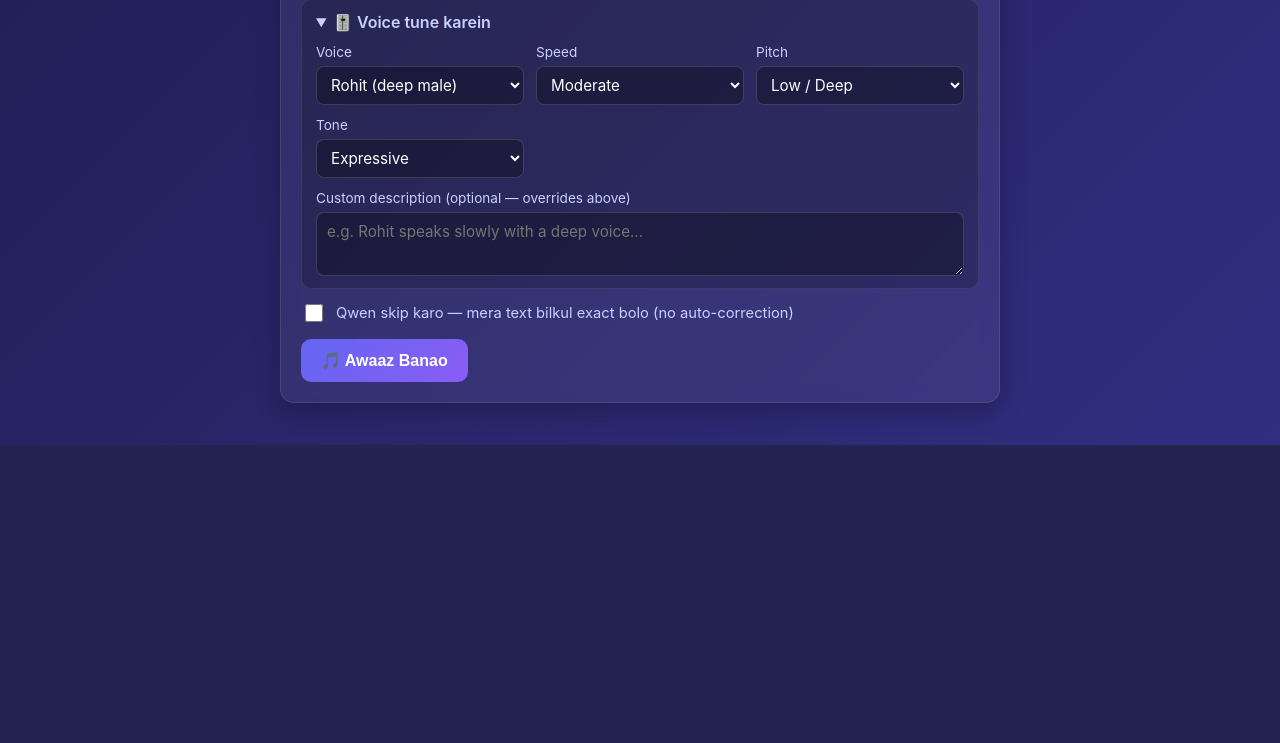
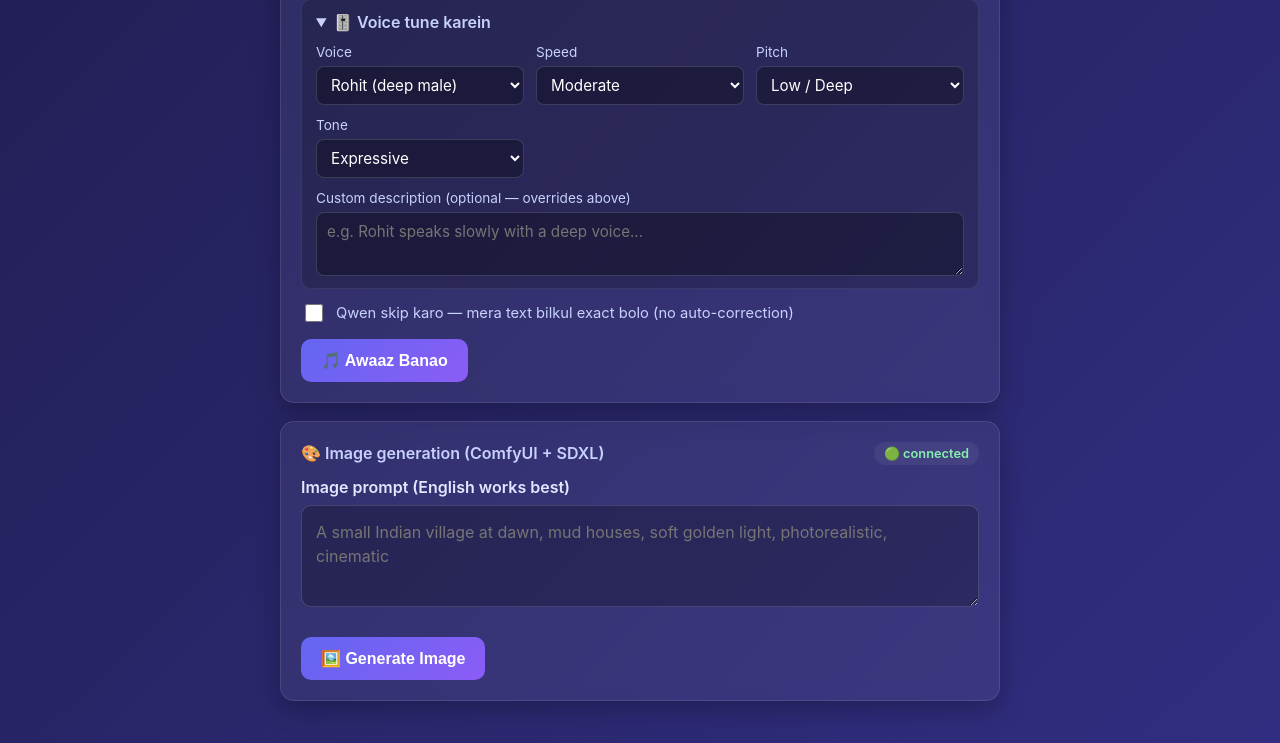
Before and after one commit to saurabhrathi00/text-to-speech, a Flask app: page / in a window 1280 px wide. Shown: the part 561-1304 px from the top of the page. Before the commit the page ends 1006 px from the top, so only its background shows below. Run offline with Flask 3, Linux system fonts and the light colour scheme; data that the repository does not hold is empty.

Commit message:
Integrate ComfyUI for image generation alongside TTS pipeline
User wants image generation as part of the full content pipeline.
Same architectural pattern as Ollama: ComfyUI runs as an independent
service (D:\ComfyUI\run_nvidia_gpu.bat at localhost:8188); our Flask
app talks to it via HTTP API. No SDXL Python deps in our venv.

New module image_gen.py:
- is_configured(): pings ComfyUI's /system_stats with 3s timeout
- _build_workflow(): emits ComfyUI's API-format JSON for the minimal
  SDXL text-to-image graph — Checkpoint → CLIPText (pos+neg) →
  EmptyLatent → KSampler → VAEDecode → SaveImage
- generate(): submits the workflow, polls /history/{prompt_id} until
  it completes, fetches the PNG via /view, returns bytes. Raises
  ComfyError on any failure with context

app.py:
- POST /api/image — takes prompt + optional negative/width/height/
  steps/seed, returns {"image_url": "/images/..."}. 503 if ComfyUI
  isn't reachable, 502 on workflow errors.
- GET /api/image/status — UI uses this to show 🟢/🔴 connection badge.
- GET /images/<file> — serves generated PNGs.
- New IMAGE_DIR (./images/) for storage.

UI:
- New "🎨 Image generation" card above the TTS result section.
- Prompt textarea + Generate Image button + spinner.
- Comfy reachability badge auto-refreshes every 15s.
- Generated image inline + download link.
- 10-min frontend timeout on /api/image fetch (some workflows are slow).

.env.example documents COMFY_HOST and COMFY_MODEL overrides.

This is Phase 1 — single image from prompt. Phase 2 will hook Qwen for
scene-level prompt generation from story text, and Phase 3 will add
IP-Adapter / character LoRA for consistent characters across scenes.

Co-Authored-By: Claude Opus 4.7 (1M context) <noreply@anthropic.com>

```diff
--- a/app.py
+++ b/app.py
@@ -28,6 +28,7 @@ from tts_engine import synthesize as parler_synthesize, build_description, load_
 from aligner import align as align_words, load_aligner
 import eleven_tts
 import bark_tts
+import image_gen
 
 
 PARLER_SPEAKERS = _CONFIG_PARLER_SPEAKERS
@@ -72,6 +73,8 @@ def _tts_synthesize(text: str, out_path: str, description: str,
 BASE_DIR = Path(__file__).parent.resolve()
 AUDIO_DIR = BASE_DIR / "audio"
 AUDIO_DIR.mkdir(exist_ok=True)
+IMAGE_DIR = BASE_DIR / "images"
+IMAGE_DIR.mkdir(exist_ok=True)
 
 app = Flask(__name__)
 
@@ -223,6 +226,56 @@ def serve_audio(filename):
     return send_from_directory(AUDIO_DIR, filename, mimetype=mimetype)
 
 
+@app.route("/images/<path:filename>")
+def serve_image(filename):
+    return send_from_directory(IMAGE_DIR, filename, mimetype="image/png")
+
+
+@app.route("/api/image", methods=["POST"])
+def api_image():
+    data = request.get_json(silent=True) or {}
+    prompt = (data.get("prompt") or "").strip()
+    if not prompt:
+        return jsonify({"error": "prompt required"}), 400
+
+    if not image_gen.is_configured():
+        return jsonify({
+            "error": "ComfyUI reachable nahi hai. Make sure run_nvidia_gpu.bat chal raha hai at localhost:8188"
+        }), 503
+
+    width = int(data.get("width", 1024))
+    height = int(data.get("height", 1024))
+    steps = int(data.get("steps", 20))
+    negative = (data.get("negative") or "blurry, low quality, distorted, ugly").strip()
+    seed = data.get("seed")
+    seed = int(seed) if seed is not None else None
+
+    t0 = time.time()
+    print(f"[app] /api/image → {len(prompt)} chars, {width}x{height}, {steps} steps")
+    try:
+        img_bytes = image_gen.generate(
+            prompt=prompt, negative=negative,
+            width=width, height=height, steps=steps, seed=seed,
+        )
+    except image_gen.ComfyError as e:
+        print(f"[app] image gen FAILED: {e}")
+        return jsonify({"error": f"Image generate nahi hui: {e}"}), 502
+    except Exception:
+        traceback.print_exc()
+        return jsonify({"error": "Image generate nahi hui"}), 500
+
+    filename = f"img_{int(time.time())}_{uuid.uuid4().hex[:6]}.png"
+    out_path = IMAGE_DIR / filename
+    out_path.write_bytes(img_bytes)
+    print(f"[app] /api/image done in {time.time() - t0:.1f}s → {filename}")
+    return jsonify({"image_url": f"/images/{filename}"})
+
+
+@app.route("/api/image/status")
+def api_image_status():
+    return jsonify({"comfy_reachable": image_gen.is_configured()})
+
+
 def _warmup_in_background():
     provider = _default_provider()
     print(f"[startup] TTS provider: {provider}")
--- /dev/null
+++ b/image_gen.py
@@ -0,0 +1,135 @@
+import os
+import time
+import uuid
+import requests
+
+COMFY_HOST = os.getenv("COMFY_HOST", "http://127.0.0.1:8188")
+COMFY_MODEL = os.getenv("COMFY_MODEL", "sd_xl_base_1.0.safetensors")
+
+
+class ComfyError(Exception):
+    pass
+
+
+def is_configured() -> bool:
+    """Quick health check — is ComfyUI reachable?"""
+    try:
+        r = requests.get(f"{COMFY_HOST}/system_stats", timeout=3)
+        return r.status_code == 200
+    except requests.RequestException:
+        return False
+
+
+def _build_workflow(prompt: str, negative: str, width: int, height: int,
+                     steps: int, seed: int, cfg: float) -> dict:
+    """Minimal SDXL text-to-image workflow in ComfyUI's API format."""
+    return {
+        "3": {
+            "class_type": "KSampler",
+            "inputs": {
+                "seed": seed,
+                "steps": steps,
+                "cfg": cfg,
+                "sampler_name": "euler",
+                "scheduler": "normal",
+                "denoise": 1.0,
+                "model": ["4", 0],
+                "positive": ["6", 0],
+                "negative": ["7", 0],
+                "latent_image": ["5", 0],
+            },
+        },
+        "4": {
+            "class_type": "CheckpointLoaderSimple",
+            "inputs": {"ckpt_name": COMFY_MODEL},
+        },
+        "5": {
+            "class_type": "EmptyLatentImage",
+            "inputs": {"width": width, "height": height, "batch_size": 1},
+        },
+        "6": {
+            "class_type": "CLIPTextEncode",
+            "inputs": {"text": prompt, "clip": ["4", 1]},
+        },
+        "7": {
+            "class_type": "CLIPTextEncode",
+            "inputs": {"text": negative, "clip": ["4", 1]},
+        },
+        "8": {
+            "class_type": "VAEDecode",
+            "inputs": {"samples": ["3", 0], "vae": ["4", 2]},
+        },
+        "9": {
+            "class_type": "SaveImage",
+            "inputs": {"filename_prefix": "tts_app", "images": ["8", 0]},
+        },
+    }
+
+
+def generate(prompt: str, negative: str = "",
+              width: int = 1024, height: int = 1024,
+              steps: int = 20, seed: int | None = None,
+              cfg: float = 7.5, poll_timeout: int = 300) -> bytes:
+    """Generate an image via ComfyUI's HTTP API. Returns PNG bytes.
+
+    Submits a workflow, polls history endpoint until the prompt finishes,
+    then fetches the generated image from /view.
+    """
+    if seed is None:
+        seed = int(time.time())
+
+    workflow = _build_workflow(prompt, negative, width, height, steps, seed, cfg)
+    client_id = uuid.uuid4().hex
+
+    t0 = time.time()
+    print(f"[comfy] submit prompt → {prompt[:80]!r} ({width}x{height}, {steps} steps)")
+    try:
+        r = requests.post(
+            f"{COMFY_HOST}/prompt",
+            json={"prompt": workflow, "client_id": client_id},
+            timeout=10,
+        )
+        r.raise_for_status()
+    except requests.RequestException as e:
+        raise ComfyError(f"submit failed: {e}") from e
+
+    body = r.json()
+    if "prompt_id" not in body:
+        raise ComfyError(f"unexpected submit response: {body}")
+    prompt_id = body["prompt_id"]
+
+    deadline = time.time() + poll_timeout
+    while time.time() < deadline:
+        time.sleep(1)
+        try:
+            h = requests.get(f"{COMFY_HOST}/history/{prompt_id}", timeout=5)
+        except requests.RequestException:
+            continue
+        if h.status_code != 200:
+            continue
+        history = h.json()
+        if prompt_id not in history:
+            continue
+        entry = history[prompt_id]
+        if entry.get("status", {}).get("status_str") == "error":
+            err = entry.get("status", {}).get("messages", [])
+            raise ComfyError(f"workflow failed: {err}")
+        outputs = entry.get("outputs", {})
+        for node_id, output in outputs.items():
+            images = output.get("images") or []
+            if not images:
+                continue
+            meta = images[0]
+            params = {
+                "filename": meta["filename"],
+                "subfolder": meta.get("subfolder", ""),
+                "type": meta.get("type", "output"),
+            }
+            try:
+                img_resp = requests.get(f"{COMFY_HOST}/view", params=params, timeout=10)
+                img_resp.raise_for_status()
+            except requests.RequestException as e:
+                raise ComfyError(f"fetch image failed: {e}") from e
+            print(f"[comfy] generated in {time.time() - t0:.1f}s → {meta['filename']}")
+            return img_resp.content
+    raise ComfyError(f"timed out after {poll_timeout}s waiting for prompt {prompt_id}")
--- a/static/style.css
+++ b/static/style.css
@@ -258,6 +258,55 @@ details summary {
   font-weight: 600;
 }
 
+.image-card .image-header {
+  display: flex;
+  justify-content: space-between;
+  align-items: center;
+  margin-bottom: 12px;
+  font-weight: 600;
+  color: #c7d2fe;
+}
+.comfy-status {
+  font-size: 0.8rem;
+  padding: 4px 10px;
+  border-radius: 999px;
+  background: rgba(255,255,255,0.06);
+  color: #94a3b8;
+}
+.comfy-status.ok { color: #86efac; }
+.comfy-status.bad { color: #fca5a5; }
+
+.image-controls {
+  display: flex;
+  align-items: center;
+  gap: 12px;
+  margin-top: 12px;
+}
+.image-status {
+  display: flex;
+  align-items: center;
+  gap: 8px;
+  color: #c7d2fe;
+  font-size: 0.9rem;
+}
+.image-result {
+  margin-top: 14px;
+  display: flex;
+  flex-direction: column;
+  gap: 10px;
+}
+.image-result img {
+  width: 100%;
+  max-height: 600px;
+  object-fit: contain;
+  border-radius: 10px;
+  background: rgba(0,0,0,0.3);
+}
+.image-result .secondary {
+  align-self: flex-start;
+  text-decoration: none;
+}
+
 .player-row {
   display: flex;
   flex-wrap: wrap;
--- a/templates/index.html
+++ b/templates/index.html
@@ -89,6 +89,27 @@
       <div id="error" class="error hidden"></div>
     </section>
 
+    <section class="card image-card">
+      <header class="image-header">
+        <span>🎨 Image generation (ComfyUI + SDXL)</span>
+        <span id="comfyStatus" class="comfy-status">checking...</span>
+      </header>
+      <label class="label" for="imagePrompt">Image prompt (English works best)</label>
+      <textarea id="imagePrompt" rows="3" placeholder="A small Indian village at dawn, mud houses, soft golden light, photorealistic, cinematic"></textarea>
+      <div class="image-controls">
+        <button type="button" id="imageBtn" class="primary">🖼️ Generate Image</button>
+        <span id="imageStatus" class="image-status hidden">
+          <span class="spinner"></span>
+          <span>Banayi ja rahi hai (~15-30 sec)...</span>
+        </span>
+      </div>
+      <div id="imageError" class="error hidden"></div>
+      <div id="imageResult" class="image-result hidden">
+        <img id="imagePreview" alt="generated image" />
+        <a id="imageDownload" class="secondary" download>📥 Download</a>
+      </div>
+    </section>
+
     <section id="resultSection" class="card hidden">
       <label class="label" for="normalizedEdit">Normalized text — yahan edit karke dobara bana sakte ho</label>
       <textarea id="normalizedEdit" rows="4" class="normalized-edit"></textarea>
@@ -102,6 +123,68 @@
   </main>
 
   <script>
+    // ── Image generation section ─────────────────────────────────────
+    const imageBtn = document.getElementById('imageBtn');
+    const imagePromptEl = document.getElementById('imagePrompt');
+    const imageStatus = document.getElementById('imageStatus');
+    const imageError = document.getElementById('imageError');
+    const imageResult = document.getElementById('imageResult');
+    const imagePreview = document.getElementById('imagePreview');
+    const imageDownload = document.getElementById('imageDownload');
+    const comfyStatus = document.getElementById('comfyStatus');
+
+    function refreshComfyStatus() {
+      fetch('/api/image/status').then(r => r.json()).then(s => {
+        if (s.comfy_reachable) {
+          comfyStatus.textContent = '🟢 connected';
+          comfyStatus.className = 'comfy-status ok';
+        } else {
+          comfyStatus.textContent = '🔴 not running';
+          comfyStatus.className = 'comfy-status bad';
+        }
+      }).catch(() => {
+        comfyStatus.textContent = '⚠️ unknown';
+      });
+    }
+    refreshComfyStatus();
+    setInterval(refreshComfyStatus, 15000);
+
+    imageBtn.addEventListener('click', async () => {
+      const prompt = imagePromptEl.value.trim();
+      imageError.classList.add('hidden');
+      imageResult.classList.add('hidden');
+      if (!prompt) { imageError.textContent = 'Pehle prompt likhein'; imageError.classList.remove('hidden'); return; }
+
+      imageBtn.disabled = true;
+      imageStatus.classList.remove('hidden');
+      const ctrl = new AbortController();
+      const timer = setTimeout(() => ctrl.abort(), 10 * 60 * 1000);
+      try {
+        const res = await fetch('/api/image', {
+          method: 'POST',
+          headers: { 'Content-Type': 'application/json' },
+          body: JSON.stringify({ prompt }),
+          signal: ctrl.signal,
+        });
+        const data = await res.json();
+        if (!res.ok) {
+          imageError.textContent = data.error || 'Image generate nahi hui';
+          imageError.classList.remove('hidden');
+          return;
+        }
+        imagePreview.src = data.image_url;
+        imageDownload.href = data.image_url;
+        imageResult.classList.remove('hidden');
+      } catch (e) {
+        imageError.textContent = 'Server se connect nahi ho paya / timeout';
+        imageError.classList.remove('hidden');
+      } finally {
+        clearTimeout(timer);
+        imageStatus.classList.add('hidden');
+        imageBtn.disabled = false;
+      }
+    });
+
     if ('serviceWorker' in navigator) {
       window.addEventListener('load', () => {
         navigator.serviceWorker.register('/sw.js').catch(() => {});
```
Also changed, not shown: 1 other file.
